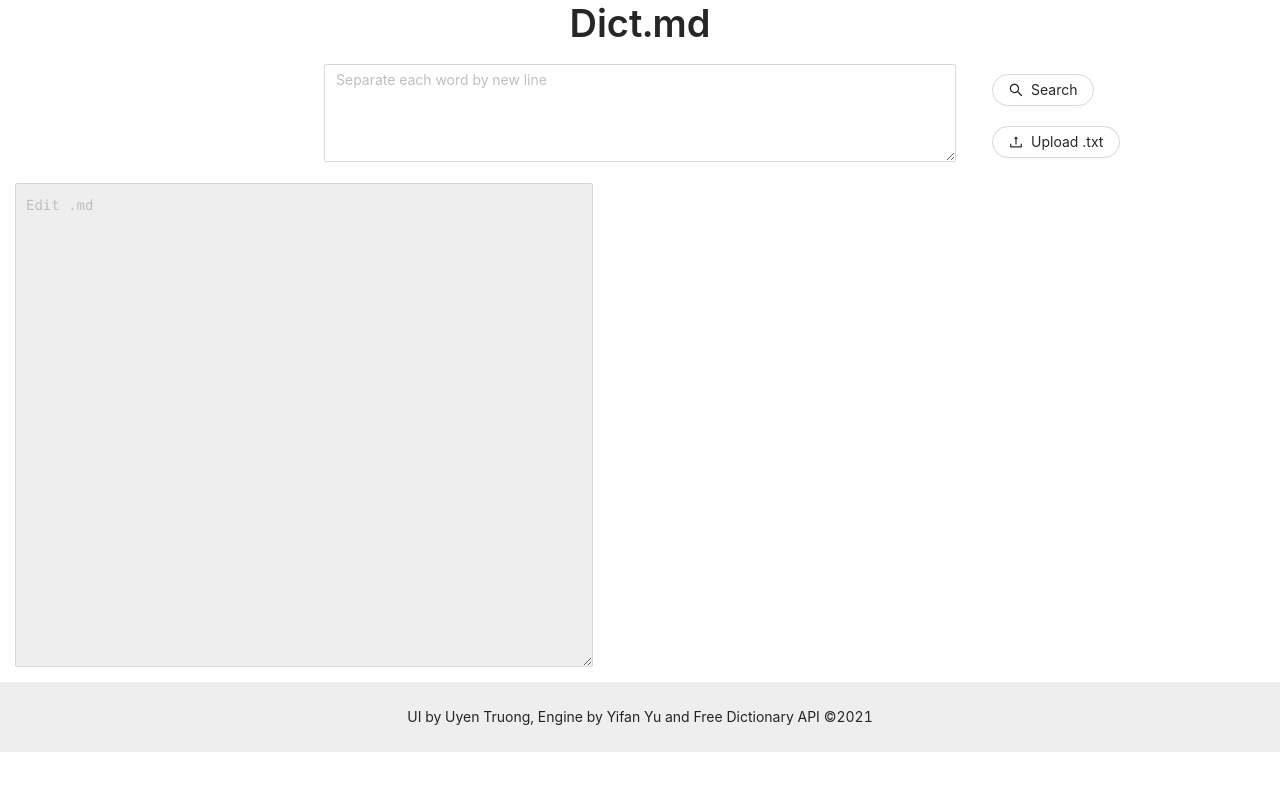
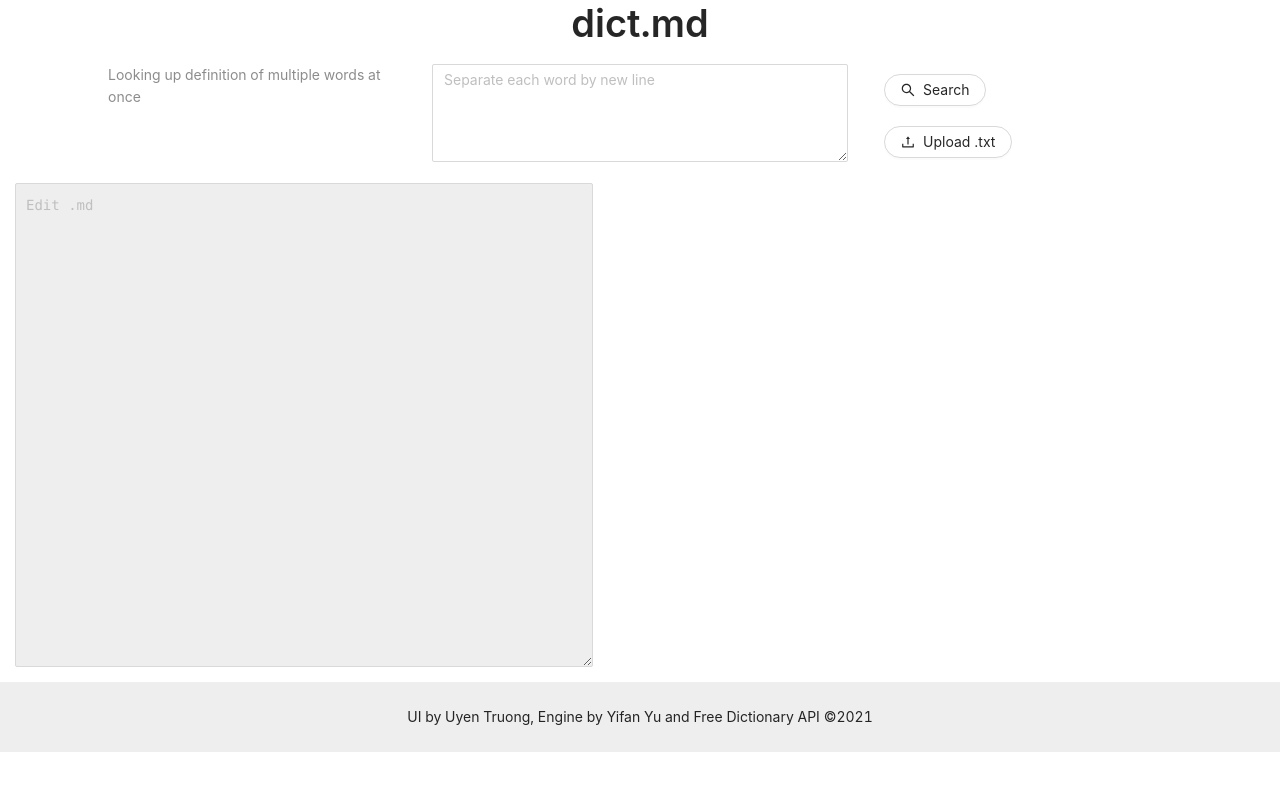
Before and after one commit to gwentruong/dict.md, a React (Create React App) app: page / in a window 1280 px wide. Shown: the top 790 px of the page. Built offline with nearby package versions, Linux system fonts and the light colour scheme.

Commit message:
Add meta info

```diff
--- a/src/App.js
+++ b/src/App.js
@@ -106,12 +106,15 @@ const App = () => {
       <Row gutter={16}>
         <Col span={24}>
           <Layout.Header style={{ textAlign: 'center', backgroundColor: '#FFF' }}>
-            <Typography.Title>Dict.md</Typography.Title>
+            <Typography.Title>dict.md</Typography.Title>
           </Layout.Header>
         </Col>
       </Row>
       <Row gutter={16}>
-        <Col span={12} offset={6}>
+        <Col span={6} offset={2}>
+          <Typography.Paragraph type="secondary">Looking up definition of multiple words at once</Typography.Paragraph>
+        </Col>
+        <Col span={8}>
           <Input.TextArea
             placeholder="Separate each word by new line"
             rows={4}
```
